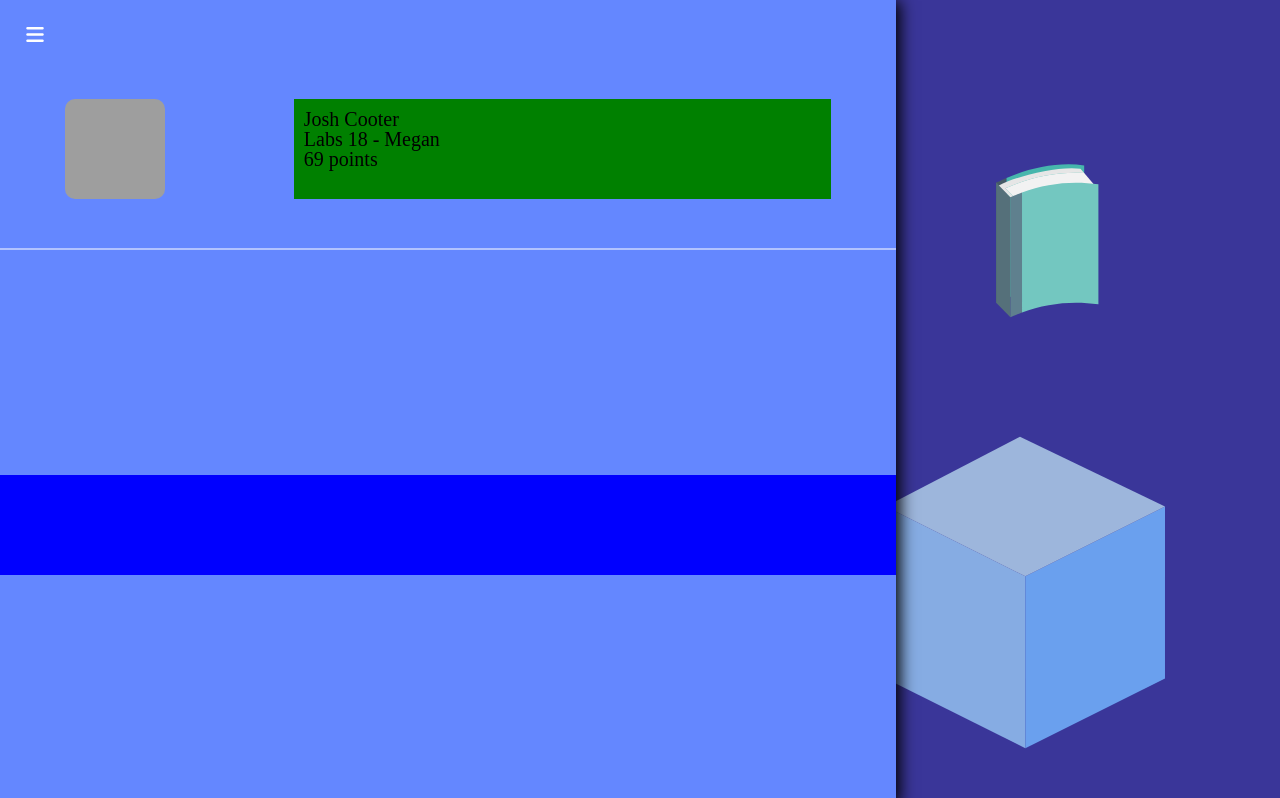
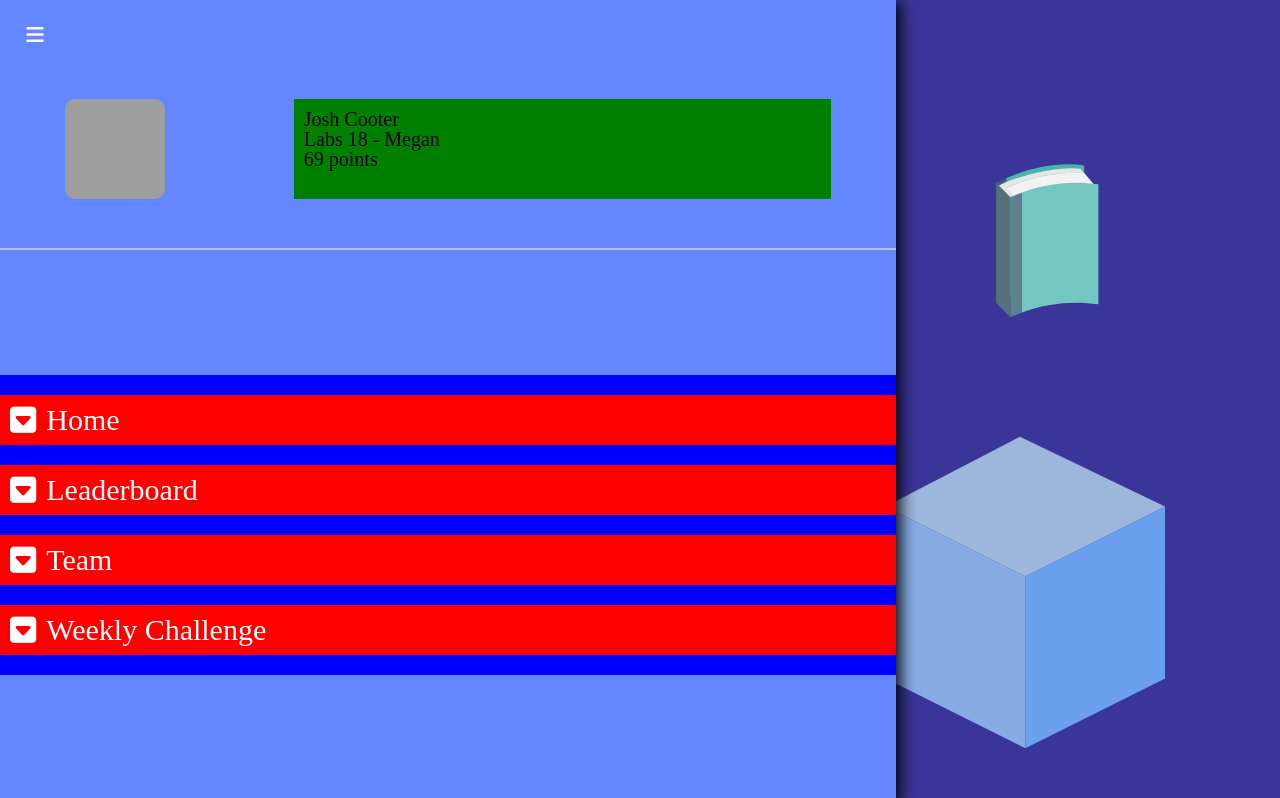
Before and after one commit to BloomTech-Labs/refresh-fe, a React (Create React App) app: page / in a window 1280 px wide. Shown: the top 798 px of the page. Built offline with nearby package versions, Linux system fonts and the light colour scheme; grey boxes are pictures that could not be loaded.

Commit message:
fix nav link spacing

```diff
--- a/src/views/mobile-menu/MobileMenu.js
+++ b/src/views/mobile-menu/MobileMenu.js
@@ -39,7 +39,10 @@ const MobileMenu = () => {
                     </UserHud>
 
                     <Navigation>
-
+                        <NavButton><i class="fas fa-caret-square-down"></i>Home</NavButton>
+                        <NavButton><i class="fas fa-caret-square-down"></i>Leaderboard</NavButton>
+                        <NavButton><i class="fas fa-caret-square-down"></i>Team</NavButton>
+                        <NavButton><i class="fas fa-caret-square-down"></i>Weekly Challenge</NavButton>
                     </Navigation>
                 </Drawer>
             </DrawerContainer>
@@ -125,7 +128,6 @@ const UserHud = styled.div`
 
 const Navigation = styled.div`
     width: 100%;
-    height: 10rem;
     margin-bottom: auto;
     background-color: blue;
 `
@@ -145,5 +147,22 @@ const UserInfo = styled.div`
     background-color: green;
 `
 
+const NavButton = styled.div`
+        width: 100%;
+        height: 5rem;
+        margin: 2rem 0;
+        font-size: 3rem;
+        color: #FFF;
+        display: flex;
+        flex-flow: row nowrap;
+        justify-content: left;
+        align-items: center;
+        background-color: red;
+
+            i {
+                margin: 1rem;
+            }
+`
+
 // EXPORT
 export default MobileMenu;
```
